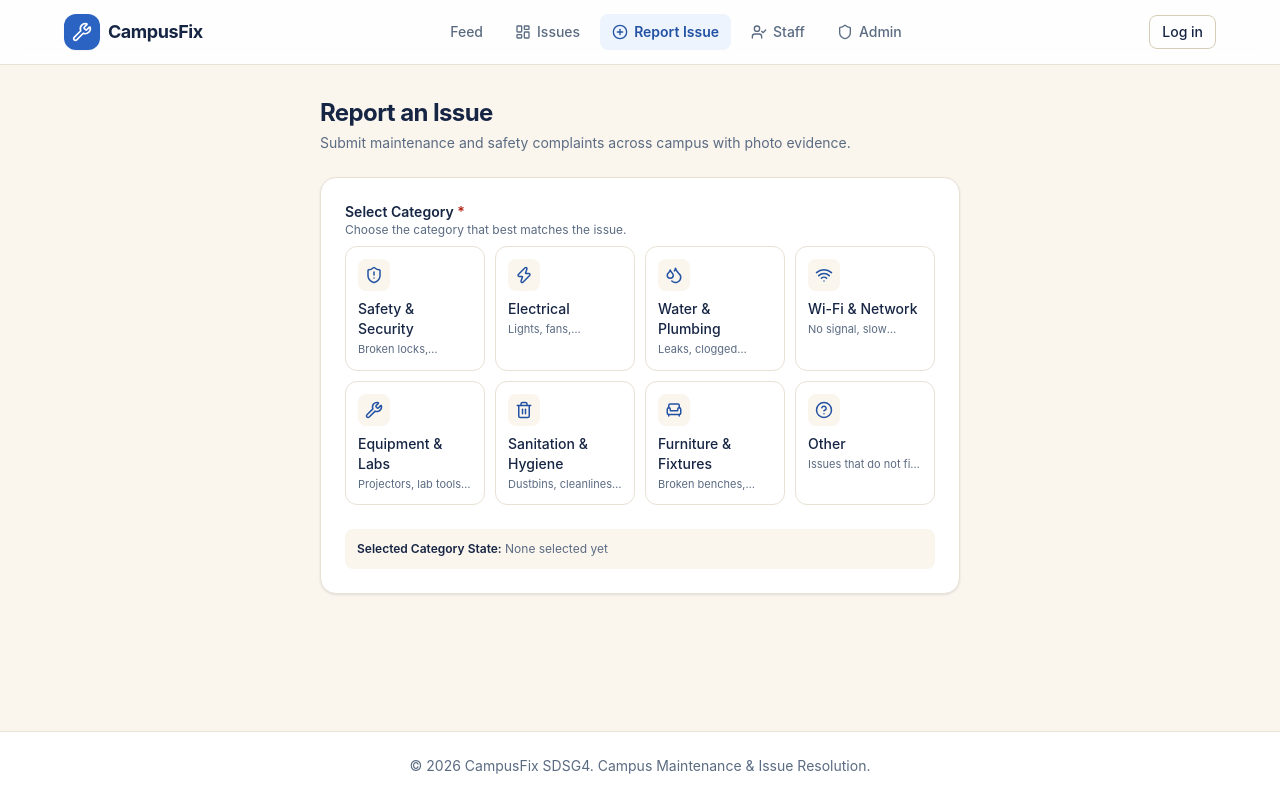
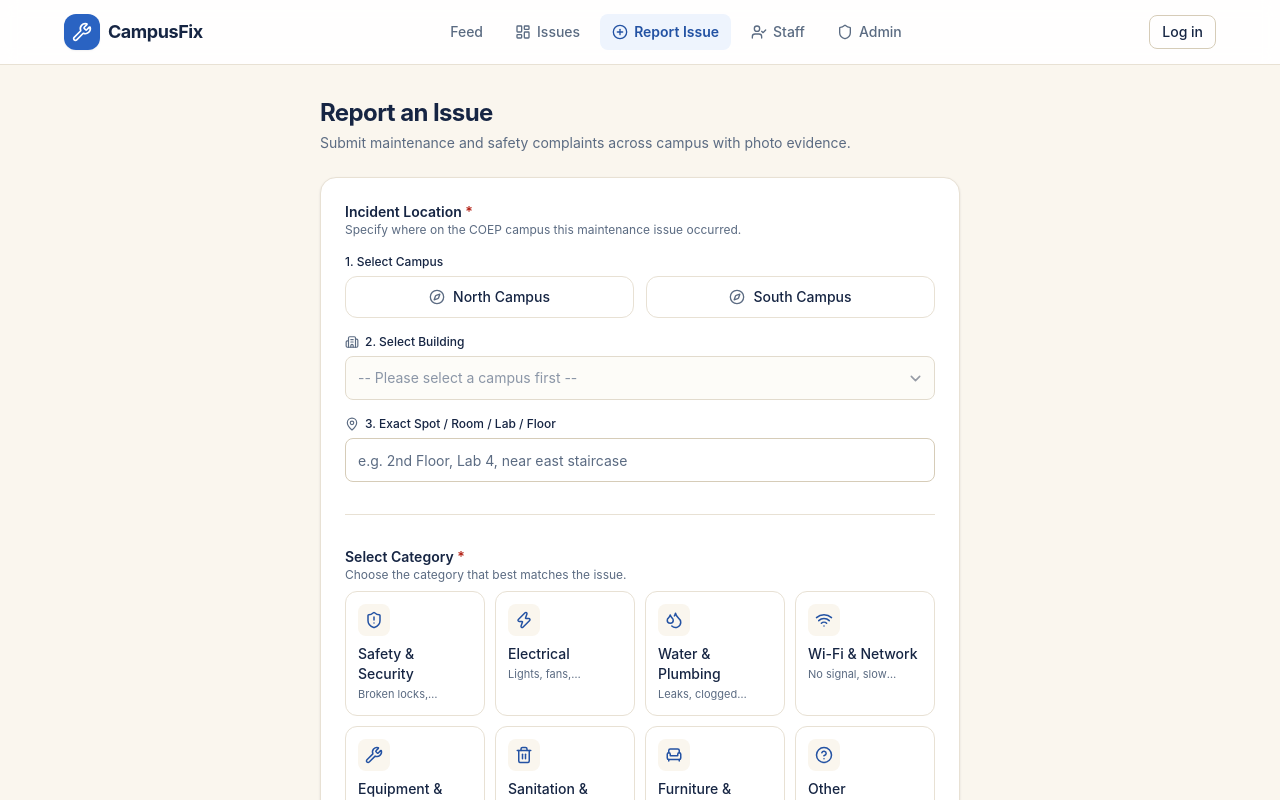
Before and after one commit to shreyuk124/campusfix, a React app in the folder frontend/: page /report in a window 1280 px wide. Shown: the top 800 px of the page. Built offline with nearby package versions, Linux system fonts and the light colour scheme; the HTML template or start-up script is replaced by a standard one.

Commit message:
feat(report): add cascading campus and building location picker

```diff
--- a/frontend/src/features/report/ReportPage.jsx
+++ b/frontend/src/features/report/ReportPage.jsx
@@ -1,42 +1,90 @@
 import { useState } from 'react';
+import LocationPicker from './components/LocationPicker';
 import CategorySelector from './components/CategorySelector';
 
+/**
+ * ReportPage Component
+ *
+ * The main container for the issue reporting flow.
+ * Holds all form state at the top level (Controlled State pattern).
+ */
 export default function ReportPage() {
-  // State to keep track of which category the student selected (defaults to empty string)
+  // 1. Location state: stored as an object to group related fields together
+  const [location, setLocation] = useState({
+    campus: '',
+    building: '',
+    specificLocation: '',
+  });
+
+  // 2. Category state: id of selected category
   const [category, setCategory] = useState('');
-  // State to hold any validation error (e.g. if submitted without selecting)
-  const [error, setError] = useState('');
+
+  // 3. Validation errors state
+  const [errors, setErrors] = useState({});
 
   return (
     <div className="mx-auto max-w-form space-y-6">
-      {/* Page Title & Intro */}
+      {/* Page Header */}
       <div>
-        <h1 className="text-2xl font-bold tracking-tight text-ink">Report an Issue</h1>
+        <h1 className="text-2xl font-bold tracking-tight text-ink">
+          Report an Issue
+        </h1>
         <p className="mt-1 text-sm text-muted">
           Submit maintenance and safety complaints across campus with photo evidence.
         </p>
       </div>
 
-      {/* Form Container */}
-      <div className="rounded-xl border border-line bg-surface p-5 sm:p-6 shadow-card space-y-6">
-        {/* Step 1: Category Selection */}
+      {/* Main Form Container */}
+      <div className="rounded-xl border border-line bg-surface p-5 sm:p-6 shadow-card space-y-8">
+        {/* Step 1: 3-Level Cascading Location Picker */}
+        <section>
+          <LocationPicker
+            campus={location.campus}
+            building={location.building}
+            specificLocation={location.specificLocation}
+            onLocationChange={(newLocation) => {
+              setLocation(newLocation);
+              // Clear location-related errors as user interacts
+              setErrors((prev) => ({
+                ...prev,
+                campus: '',
+                building: '',
+                specificLocation: '',
+              }));
+            }}
+            errors={errors}
+          />
+        </section>
+
+        <hr className="border-line" />
+
+        {/* Step 2: Category Selector */}
+        <section>
           <CategorySelector
             value={category}
             onChange={(newCategory) => {
               setCategory(newCategory);
-            setError(''); // Clear error once the user makes a selection
+              setErrors((prev) => ({ ...prev, category: '' }));
             }}
-          error={error}
+            error={errors.category}
           />
+        </section>
 
-        {/* Temporary debug visualizer so you can see the state update live */}
-        <div className="rounded-md bg-canvas p-3 text-xs text-muted">
-          <span className="font-semibold text-ink">Selected Category State:</span>{' '}
-          {category ? (
-            <code className="text-brand-600 font-bold">{category}</code>
-          ) : (
-            'None selected yet'
-          )}
+        {/* Live State Visualizer (Helpful for testing & learning) */}
+        <div className="rounded-lg bg-canvas p-3.5 text-xs text-muted space-y-1">
+          <div className="font-semibold text-ink">Form State Debugger:</div>
+          <div>
+            Campus: <span className="font-mono text-brand-600 font-bold">{location.campus || 'none'}</span>
+          </div>
+          <div>
+            Building: <span className="font-mono text-brand-600 font-bold">{location.building || 'none'}</span>
+          </div>
+          <div>
+            Exact Spot: <span className="font-mono text-brand-600 font-bold">{location.specificLocation || 'none'}</span>
+          </div>
+          <div>
+            Category: <span className="font-mono text-brand-600 font-bold">{category || 'none'}</span>
+          </div>
         </div>
       </div>
     </div>
--- /dev/null
+++ b/frontend/src/features/report/components/LocationPicker.jsx
@@ -0,0 +1,236 @@
+import { MapPin, Building2, Compass, AlertCircle } from 'lucide-react';
+
+/**
+ * COEP Technological University - Campus Definitions
+ */
+export const CAMPUSES = [
+  { id: 'north', label: 'North Campus' },
+  { id: 'south', label: 'South Campus' },
+];
+
+/**
+ * Real COEP Buildings Dictionary (Verified from COEP Campus Navigation GIS data)
+ *
+ * North Campus (Riverside / Tech & Academic Complex)
+ * South Campus (Heritage Main Building / Civil / Metallurgy / Admin)
+ */
+export const BUILDINGS_BY_CAMPUS = {
+  north: [
+    'Academic Complex',
+    'Applied Mechanics Building',
+    'Bhau Building',
+    'Boat Club',
+    'Cognizant Lab',
+    'Data Centre',
+    'ENTC Building',
+    'ENTC Extension',
+    'Engineering Physics Lab',
+    'Instruments Building',
+    'Mini Auditorium',
+    'New CSE Building',
+    'New Mechanical Building',
+    'Old CSE Building',
+    'Old Mechanical Building',
+  ],
+  south: [
+    'Main Building',
+    'Main Auditorium',
+    'Electrical Building',
+    'New Civil Building',
+    'Old Civil Building',
+    'Metallurgy Building',
+    'Meta Workshop',
+    'Meta Canteen',
+    'Manufacturing Building',
+    'Production Building',
+    'Planning Building',
+    'Natu Building',
+    'Maths Department',
+    'Language Lab',
+    'Geology Museum',
+    'COEP SBI Bank',
+    'MIS Office',
+    'Student Section',
+    'Scholarship Section',
+    'Printing & Stationery',
+  ],
+};
+
+/**
+ * LocationPicker Component
+ *
+ * Handles the 3-level cascading location selection:
+ * 1. Campus selection (North vs South)
+ * 2. Building dropdown (dynamically filtered by campus using real COEP buildings)
+ * 3. Specific location (free text for room number, lab name, floor, or landmark)
+ */
+export default function LocationPicker({
+  campus,
+  building,
+  specificLocation,
+  onLocationChange,
+  errors = {},
+}) {
+  // Dynamically compute the buildings available for whichever campus is currently active.
+  const availableBuildings = campus ? BUILDINGS_BY_CAMPUS[campus] || [] : [];
+
+  /**
+   * Handle Campus Selection
+   * When switching between North and South Campus, we reset `building: ''`
+   * to ensure no cross-campus building mismatch occurs in state.
+   */
+  const handleCampusChange = (newCampus) => {
+    if (newCampus === campus) return;
+
+    onLocationChange({
+      campus: newCampus,
+      building: '', // Reset building
+      specificLocation, // Retain specific room text
+    });
+  };
+
+  const handleBuildingChange = (e) => {
+    onLocationChange({
+      campus,
+      building: e.target.value,
+      specificLocation,
+    });
+  };
+
+  const handleSpecificLocationChange = (e) => {
+    onLocationChange({
+      campus,
+      building,
+      specificLocation: e.target.value,
+    });
+  };
+
+  return (
+    <div className="w-full space-y-4">
+      {/* Section Header */}
+      <div>
+        <label className="block text-sm font-semibold text-ink">
+          Incident Location <span className="text-danger">*</span>
+        </label>
+        <p className="text-xs text-muted">
+          Specify where on the COEP campus this maintenance issue occurred.
+        </p>
+      </div>
+
+      {/* ------------------------------------------------------------- */}
+      {/* Level 1: Campus Selection (Pill Buttons)                       */}
+      {/* ------------------------------------------------------------- */}
+      <div>
+        <span className="mb-1.5 block text-xs font-medium text-ink">
+          1. Select Campus
+        </span>
+        <div className="grid grid-cols-2 gap-3">
+          {CAMPUSES.map((c) => {
+            const isSelected = campus === c.id;
+
+            return (
+              <button
+                key={c.id}
+                type="button"
+                onClick={() => handleCampusChange(c.id)}
+                className={`flex items-center justify-center gap-2 rounded-lg border py-2.5 px-4 text-sm font-medium transition-all duration-150 ${
+                  isSelected
+                    ? 'border-brand-500 bg-brand-50 text-brand-700 ring-2 ring-brand-500 shadow-sm'
+                    : 'border-line bg-surface text-ink hover:border-line-strong hover:bg-surface-muted'
+                }`}
+              >
+                <Compass
+                  size={16}
+                  className={isSelected ? 'text-brand-600' : 'text-muted'}
+                />
+                <span>{c.label}</span>
+              </button>
+            );
+          })}
+        </div>
+        {errors.campus && (
+          <p className="mt-1 text-xs text-danger font-medium flex items-center gap-1">
+            <AlertCircle size={12} />
+            <span>{errors.campus}</span>
+          </p>
+        )}
+      </div>
+
+      {/* ------------------------------------------------------------- */}
+      {/* Level 2: Building Selection (Cascading Dropdown)              */}
+      {/* ------------------------------------------------------------- */}
+      <div>
+        <label
+          htmlFor="building-select"
+          className="mb-1.5 block text-xs font-medium text-ink flex items-center gap-1.5"
+        >
+          <Building2 size={14} className="text-muted" />
+          <span>2. Select Building</span>
+        </label>
+
+        <select
+          id="building-select"
+          disabled={!campus}
+          value={building}
+          onChange={handleBuildingChange}
+          className={`block h-11 w-full rounded-md border bg-surface px-3 text-sm text-ink transition-colors duration-150 focus:outline-none focus:ring-2 ${
+            errors.building
+              ? 'border-danger focus:border-danger focus:ring-danger-50'
+              : 'border-line-strong focus:border-brand-500 focus:ring-brand-100'
+          } disabled:cursor-not-allowed disabled:bg-surface-muted disabled:text-muted`}
+        >
+          <option value="">
+            {campus
+              ? `-- Choose a ${campus === 'north' ? 'North' : 'South'} Campus Building --`
+              : '-- Please select a campus first --'}
+          </option>
+          {availableBuildings.map((bldg) => (
+            <option key={bldg} value={bldg}>
+              {bldg}
+            </option>
+          ))}
+        </select>
+
+        {errors.building && (
+          <p className="mt-1 text-xs text-danger font-medium flex items-center gap-1">
+            <AlertCircle size={12} />
+            <span>{errors.building}</span>
+          </p>
+        )}
+      </div>
+
+      {/* ------------------------------------------------------------- */}
+      {/* Level 3: Exact Location (Room number, floor, or landmark)     */}
+      {/* ------------------------------------------------------------- */}
+      <div>
+        <label
+          htmlFor="specific-location"
+          className="mb-1.5 block text-xs font-medium text-ink flex items-center gap-1.5"
+        >
+          <MapPin size={14} className="text-muted" />
+          <span>3. Exact Spot / Room / Lab / Floor</span>
+        </label>
+
+        <input
+          id="specific-location"
+          type="text"
+          placeholder="e.g. 2nd Floor, Lab 4, near east staircase"
+          value={specificLocation}
+          onChange={handleSpecificLocationChange}
+          className={`block h-11 w-full rounded-md border bg-surface px-3 text-sm text-ink placeholder:text-muted transition-colors duration-150 focus:outline-none focus:ring-2 ${
+            errors.specificLocation
+              ? 'border-danger focus:border-danger focus:ring-danger-50'
+              : 'border-line-strong focus:border-brand-500 focus:ring-brand-100'
+          }`}
+        />
+
+        {errors.specificLocation && (
+          <p className="mt-1 text-xs text-danger font-medium flex items-center gap-1">
+            <AlertCircle size={12} />
+            <span>{errors.specificLocation}</span>
+          </p>
+        )}
+      </div>
+    </div>
+  );
+}
```
Lines whose indentation alone changed are shown as unchanged.
